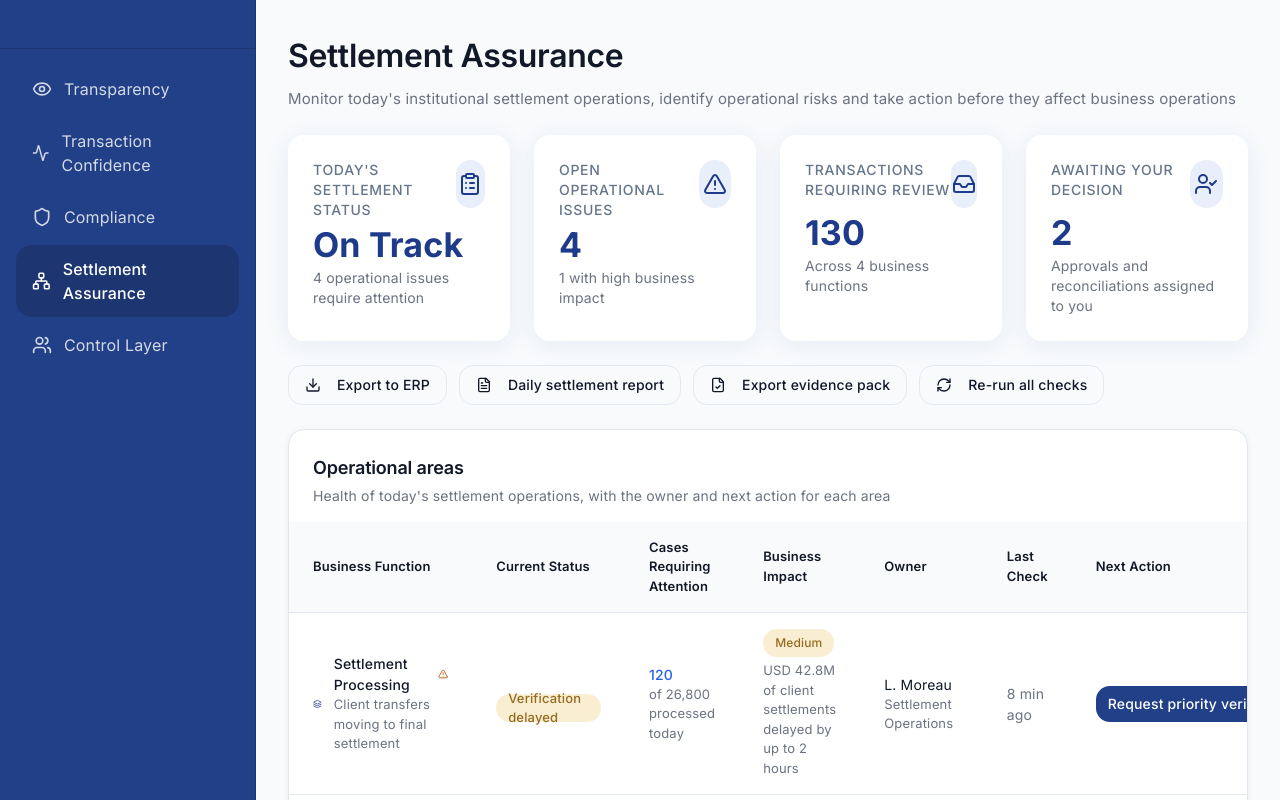
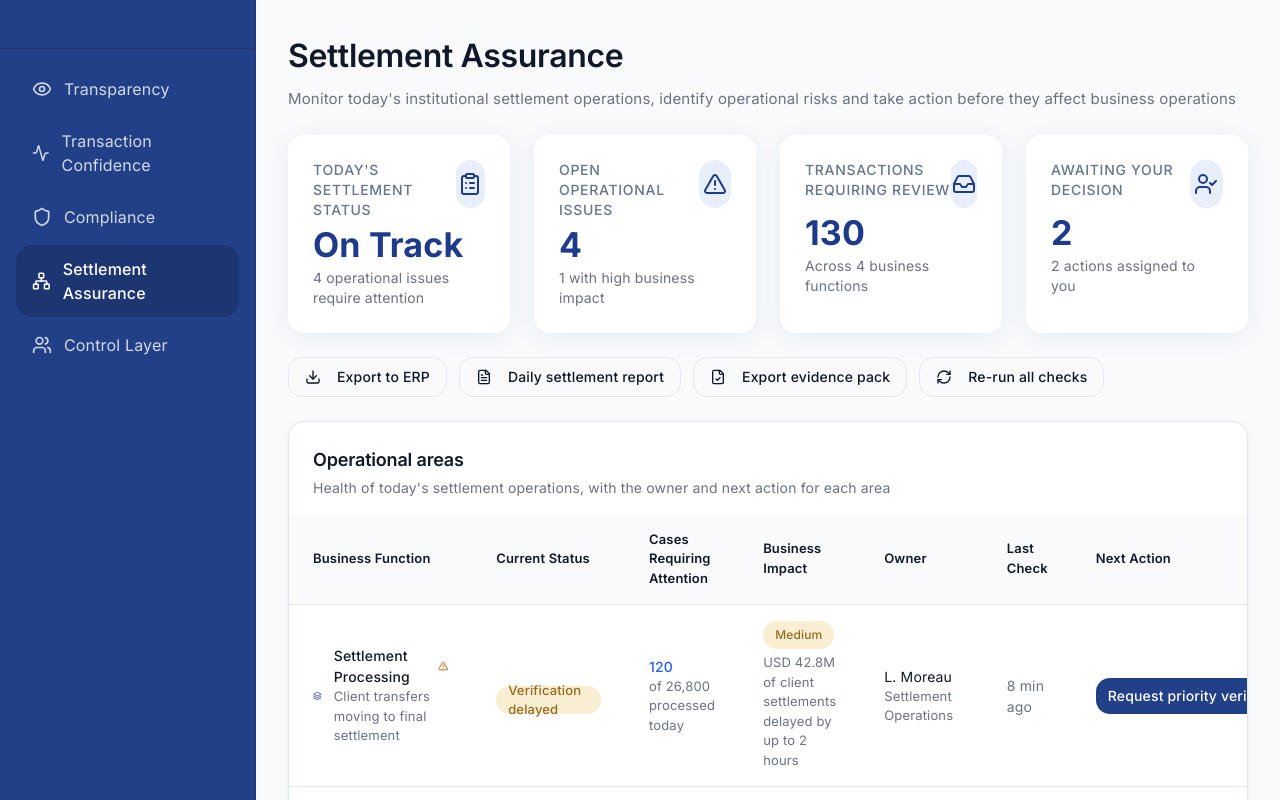
Before and after one commit to valair13/glass-box-custody-solution.lovable.app, a React (Vite) app: page /dashboard/reconciliation in a window 1280 px wide. Shown: the top 800 px of the page. Built offline with nearby package versions, Linux system fonts and the light colour scheme; the HTML template or start-up script is replaced by a standard one.

Commit message:
Changes
Co-authored-by: valair13 <95187057+valair13@users.noreply.github.com>

```diff
--- a/src/pages/Reconciliation.tsx
+++ b/src/pages/Reconciliation.tsx
@@ -365,7 +365,7 @@ export default function Reconciliation() {
           <KPICard
             title="Awaiting Your Decision"
             value={awaitingDecision.toString()}
-            subtitle="Approvals and reconciliations assigned to you"
+            subtitle="2 actions assigned to you"
             icon={
               <div className="flex items-center justify-center w-12 h-12 rounded-full bg-[#E8EEFA]">
                 <UserCheck className="w-6 h-6 text-[#1E3A8A]" strokeWidth={2} />
```
